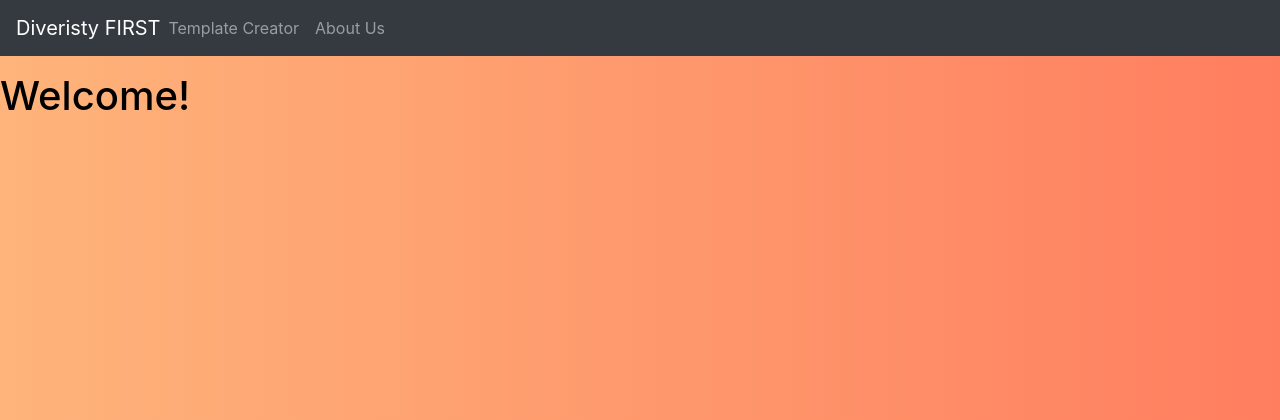
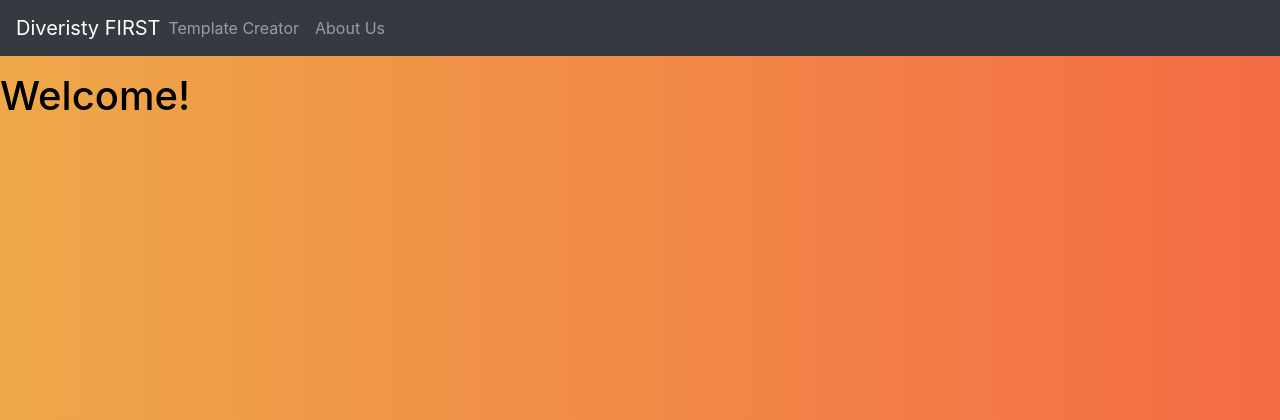
Before and after one commit to TeamBEASTFTC/DiversityFIRST, a Django app: page / in a window 1280 px wide. Shown: the top 420 px of the page. Run offline with Django 3.2, Linux system fonts and the light colour scheme; some libraries are stand-ins or nearby versions.

Commit message:
changed background colour

```diff
--- a/home/templates/base.html
+++ b/home/templates/base.html
@@ -11,10 +11,10 @@
 
       body{
         color: black;
-background: #ff7e5f;  /* fallback for old browsers */
-background: -webkit-linear-gradient(to right, #feb47b, #ff7e5f);  /* Chrome 10-25, Safari 5.1-6 */
-background: linear-gradient(to right, #feb47b, #ff7e5f); /* W3C, IE 10+/ Edge, Firefox 16+, Chrome 26+, Opera 12+, Safari 7+ */
-        ;
+background: #f46b45;  /* fallback for old browsers */
+background: -webkit-linear-gradient(to right, #eea849, #f46b45);  /* Chrome 10-25, Safari 5.1-6 */
+background: linear-gradient(to right, #eea849, #f46b45); /* W3C, IE 10+/ Edge, Firefox 16+, Chrome 26+, Opera 12+, Safari 7+ */
+
       }
 
     </style>
```
